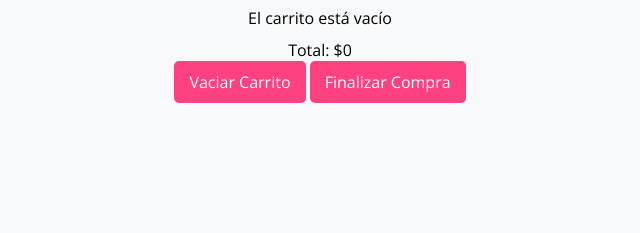
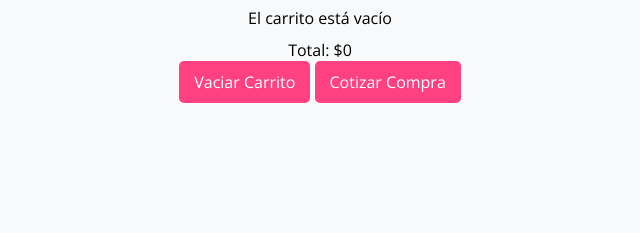
Before and after one commit to Bradalu/Catalogo, a plain HTML site: page carrito.html in a window 1280 px wide. Shown: the part 206-439 px from the top of the page, 320-960 px from the left. Drawn offline with nearby package versions, Linux system fonts and the light colour scheme.

Commit message:
Update carrito.html

```diff
--- a/carrito.html
+++ b/carrito.html
@@ -27,7 +27,7 @@
             <div id="lista-carrito" class="carrito-container"></div>
             <p id="total-carrito">Total: $0</p>
             <button id="vaciar-carrito" class="btn">Vaciar Carrito</button>
-            <button id="finalizar-compra" class="btn">Finalizar Compra</button>
+            <button id="finalizar-compra" class="btn">Cotizar Compra</button>
         </section>
 
     </main>
```
